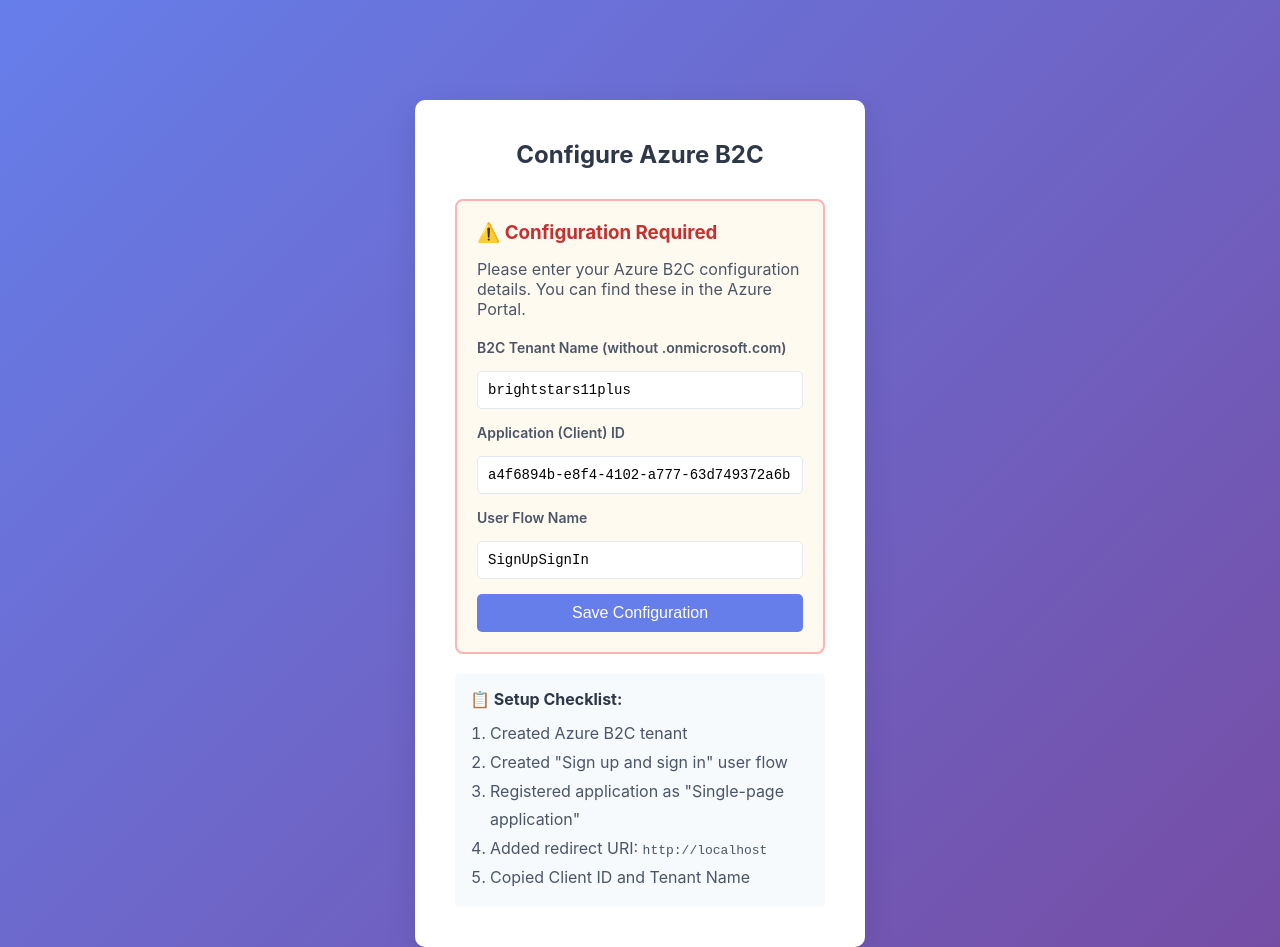
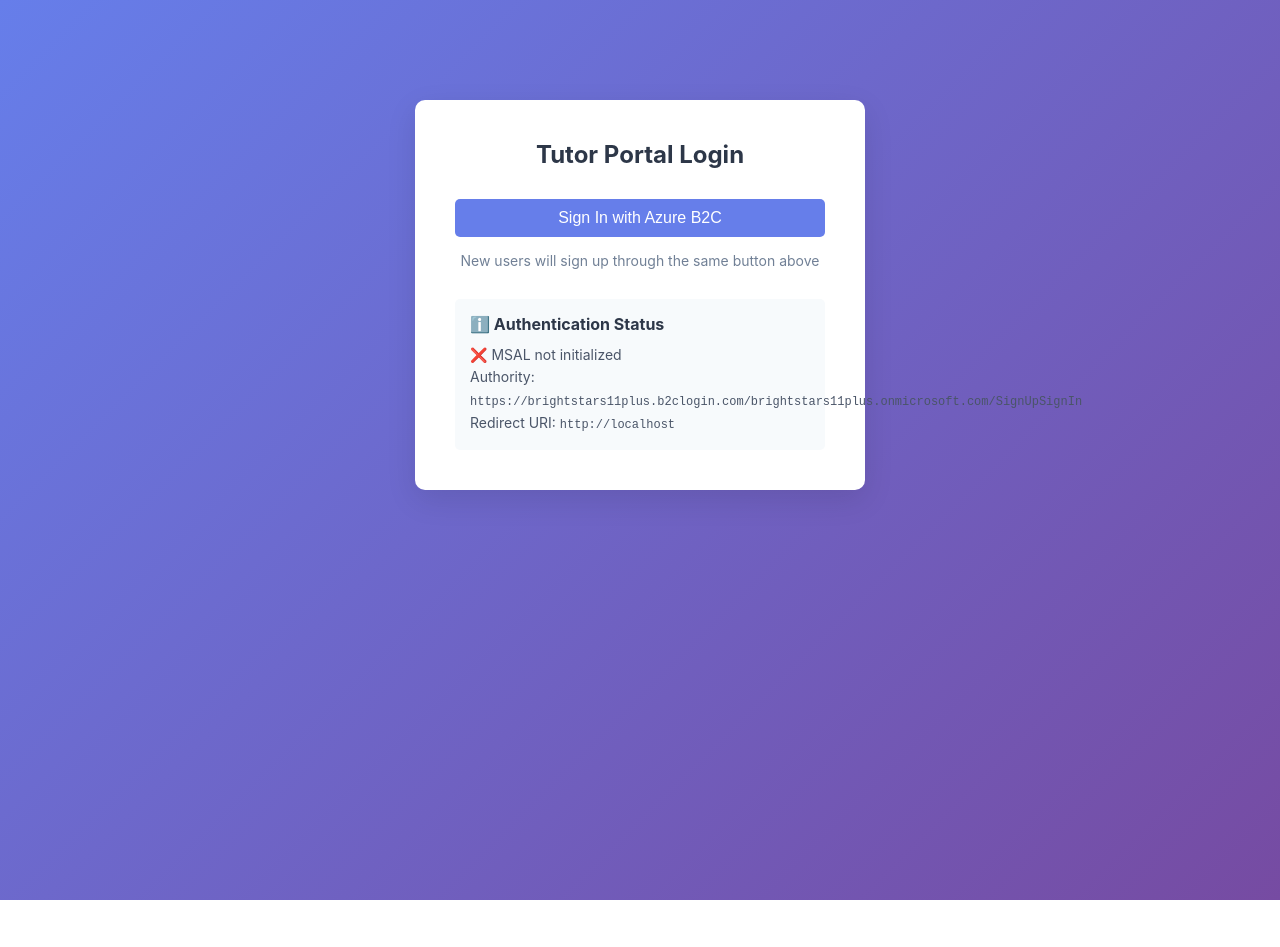
Before and after one commit to taylindigital/11plusapplication, a plain HTML site: page apps/web/tutor-portal-app.html in a window 1280 px wide. Shown: the top 947 px of the page. After the commit the page ends 900 px from the top, so only its background shows below. Drawn offline with Linux system fonts and the light colour scheme.

Commit message:
new version

```diff
--- a/apps/web/tutor-portal-app.html
+++ b/apps/web/tutor-portal-app.html
@@ -303,16 +303,16 @@
         // AZURE B2C CONFIGURATION
         // ============================================
 
-        // IMPORTANT: Replace these values with your actual Azure B2C configuration
+        // Azure B2C Configuration for brightstars11plus
         const B2C_CONFIG = {
-            // Your B2C tenant name (just the name, not the full domain)
-            tenantName: "brightstars11plus", // e.g., "tutorportaltenant"
+            // Your B2C tenant name
+            tenantName: "brightstars11plus",
 
             // Your Application (client) ID from Azure B2C app registration
-            clientId: "a4f6894b-e8f4-4102-a777-63d749372a6b", // e.g., "12345678-1234-1234-1234-123456789012"
+            clientId: "a4f6894b-e8f4-4102-a777-63d749372a6b",
 
-            // Your User Flow name
-            signInSignUpPolicyName: "SignUpSignIn", // Update if you used a different name
+            // Your User Flow name - new B2C format without prefix
+            signInSignUpPolicyName: "SignUpSignIn", // New user flows don't use B2C_1_ prefix
 
             // Redirect URI (must match what's registered in Azure)
             redirectUri: window.location.origin, // This will use current domain
@@ -323,8 +323,8 @@
             // Cache location
             cacheLocation: "sessionStorage", // Can be "localStorage" or "sessionStorage"
 
-            // Set to true once you've configured the values above
-            isConfigured: false
+            // Configuration is now set!
+            isConfigured: true
         };
 
         // Build authority URL
```
